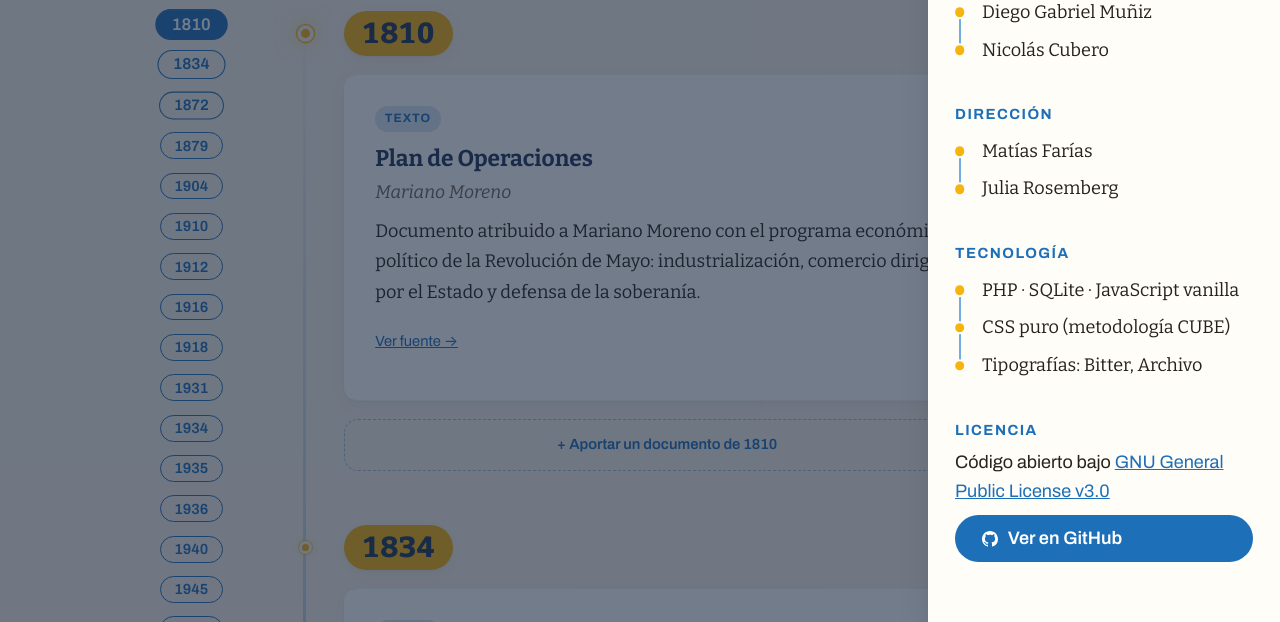
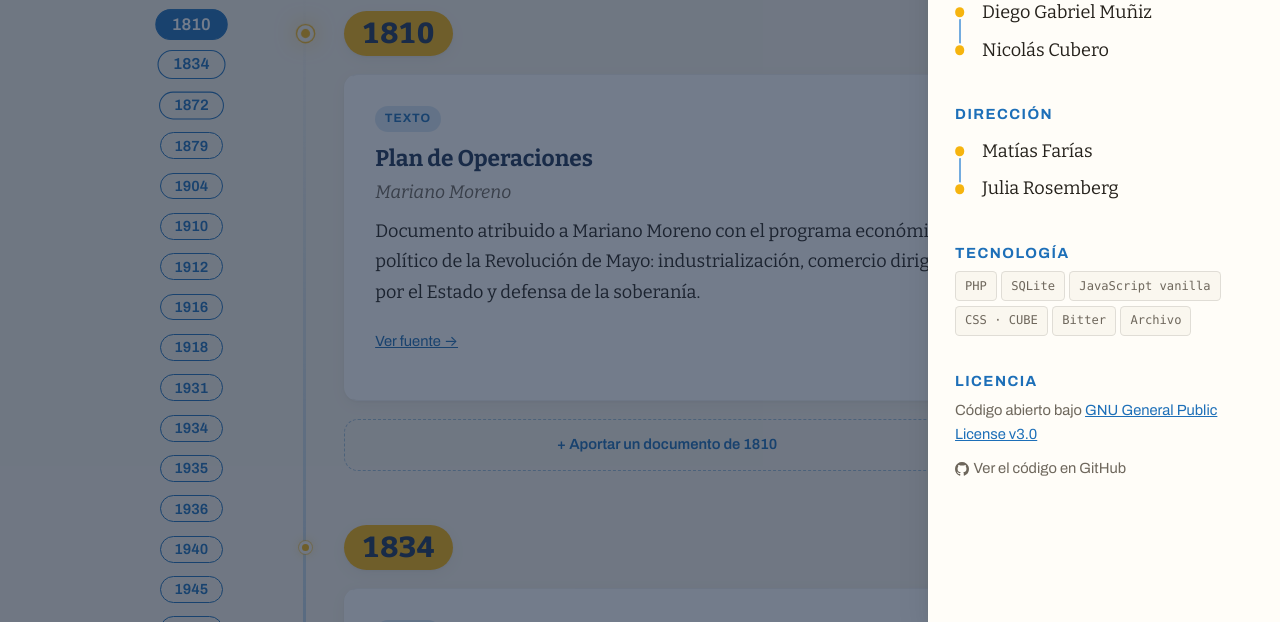
Before and after one commit to tbagencia/pensamiento-nacional-popular, a PHP site: page / in a window 1280 px wide, after a click on "ACERCA DE". Shown: the part 517-1139 px from the top of the page. Run offline with PHP 8.4, Linux system fonts and the light colour scheme; some libraries are stand-ins or nearby versions.

Commit message:
feat: lighter tech and license blocks in the credits panel
Tech stack renders as small mono tags and the license text drops to the
small muted size, so people keep the visual weight; the GitHub button
becomes a discreet inline link.

```diff
--- a/admin/index.php
+++ b/admin/index.php
@@ -114,7 +114,7 @@ function e(?string $s): string
   <link rel="preconnect" href="https://fonts.googleapis.com">
   <link rel="preconnect" href="https://fonts.gstatic.com" crossorigin>
   <link href="https://fonts.googleapis.com/css2?family=Archivo:wght@400;500;600;700&amp;family=Bitter:ital,wght@0,400;0,600;0,700;0,800;1,400&amp;display=swap" rel="stylesheet">
-  <link rel="stylesheet" href="/assets/css/styles.css?v=12">
+  <link rel="stylesheet" href="/assets/css/styles.css?v=13">
 </head>
 <body class="admin-body">
 
--- a/assets/css/styles.css
+++ b/assets/css/styles.css
@@ -521,6 +521,52 @@ a {
 	background: var(--gold);
 	transform: translate(-50%, -50%);
 	box-shadow: 0 0 0 2px var(--surface-warm);
+}
+
+/* Tech reads as metadata, not protagonists: small mono tags instead of
+   the gold-node list reserved for people. */
+.credits-tech {
+	list-style: none;
+	display: flex;
+	flex-wrap: wrap;
+	gap: var(--space-3xs);
+	padding: 0;
+	margin: var(--space-2xs) 0 0;
+}
+
+.credits-tech li {
+	font-family: ui-monospace, "SF Mono", Menlo, Consolas, monospace;
+	font-size: var(--text--2);
+	color: var(--muted);
+	border: 1px solid var(--line);
+	border-radius: 0.375em;
+	padding: var(--space-3xs) var(--space-2xs);
+	background: color-mix(in srgb, var(--paper) 60%, transparent);
+}
+
+.credits-license {
+	font-size: var(--text--1);
+	color: var(--muted);
+}
+
+/* Discreet repo link replacing the old full-width primary button. */
+.credits-repo {
+	display: inline-flex;
+	align-items: center;
+	gap: var(--space-3xs);
+	font-family: var(--font-ui);
+	font-size: var(--text--1);
+	color: var(--muted);
+	text-decoration: none;
+	border-block-end: 1px solid transparent;
+	transition:
+		color 0.2s ease,
+		border-color 0.2s ease;
+}
+
+.credits-repo:hover {
+	color: var(--brand);
+	border-block-end-color: var(--brand);
 }
 
 .tagline {
--- a/index.html
+++ b/index.html
@@ -50,7 +50,7 @@
       href="https://fonts.googleapis.com/css2?family=Archivo:wght@400;500;600;700&amp;family=Bitter:ital,wght@0,400;0,600;0,700;0,800;1,400&amp;display=swap"
       rel="stylesheet"
     />
-    <link rel="stylesheet" href="/assets/css/styles.css?v=12" />
+    <link rel="stylesheet" href="/assets/css/styles.css?v=13" />
   </head>
   <body>
     <a class="skip-link" href="#timeline">Saltar a la línea de tiempo</a>
@@ -249,16 +249,19 @@
 
         <section>
           <h3>Tecnología</h3>
-          <ul class="credits-list">
-            <li>PHP · SQLite · JavaScript vanilla</li>
-            <li>CSS puro (metodología CUBE)</li>
-            <li>Tipografías: Bitter, Archivo</li>
+          <ul class="credits-tech">
+            <li>PHP</li>
+            <li>SQLite</li>
+            <li>JavaScript vanilla</li>
+            <li>CSS · CUBE</li>
+            <li>Bitter</li>
+            <li>Archivo</li>
           </ul>
         </section>
 
         <section>
           <h3>Licencia</h3>
-          <p>
+          <p class="credits-license">
             Código abierto bajo
             <a
               href="https://www.gnu.org/licenses/gpl-3.0.html"
@@ -271,20 +274,20 @@
             href="https://github.com/tbagencia/pensamiento-nacional-popular"
             target="_blank"
             rel="noopener"
-            class="btn btn-primary btn-block"
+            class="credits-repo"
           >
             <svg
-              width="16"
-              height="16"
+              width="14"
+              height="14"
               viewBox="0 0 24 24"
               fill="currentColor"
-              style="vertical-align: middle; margin-right: 6px"
+              aria-hidden="true"
             >
               <path
                 d="M12 0C5.37 0 0 5.37 0 12c0 5.31 3.435 9.795 8.205 11.385.6.105.825-.255.825-.57 0-.285-.015-1.23-.015-2.235-3.015.555-3.795-.735-4.035-1.41-.135-.345-.72-1.41-1.23-1.695-.42-.225-1.02-.78-.015-.795.945-.015 1.62.87 1.845 1.23 1.08 1.815 2.805 1.305 3.495.99.105-.78.42-1.305.765-1.605-2.67-.3-5.46-1.335-5.46-5.925 0-1.305.465-2.385 1.23-3.225-.12-.3-.54-1.53.12-3.18 0 0 1.005-.315 3.3 1.23.96-.27 1.98-.405 3-.405s2.04.135 3 .405c2.295-1.56 3.3-1.23 3.3-1.23.66 1.65.24 2.88.12 3.18.765.84 1.23 1.905 1.23 3.225 0 4.605-2.805 5.625-5.475 5.925.435.375.81 1.095.81 2.22 0 1.605-.015 2.895-.015 3.3 0 .315.225.69.825.57A12.02 12.02 0 0024 12c0-6.63-5.37-12-12-12z"
               />
             </svg>
-            Ver en GitHub
+            Ver el código en GitHub
           </a>
         </section>
         </div>
```
Also changed, not shown: cargar.html (+14 -11 lines).
